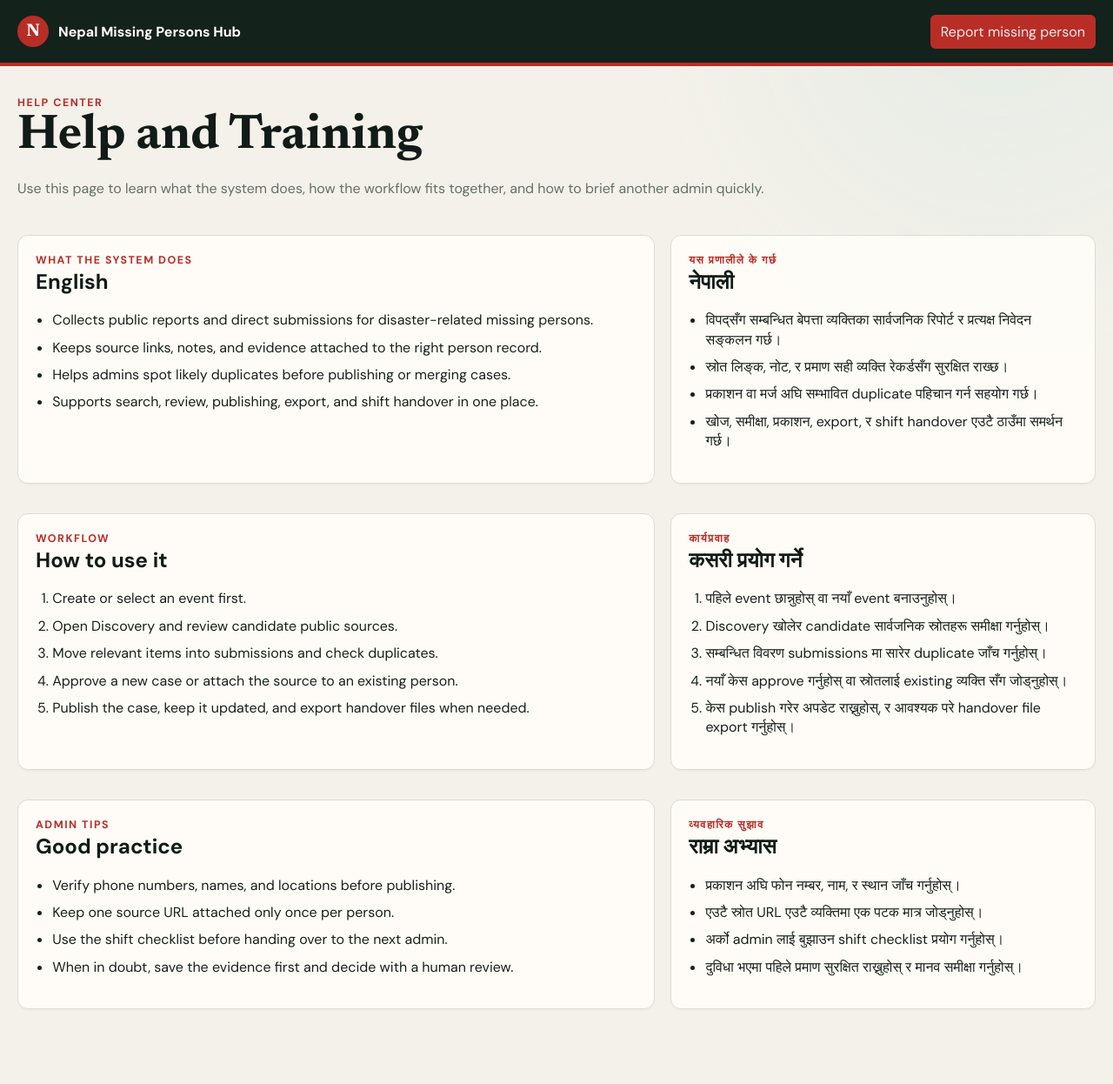
After one commit to missingpersonnepal-cmyk/Missing-Person-Nepal, a FastAPI app: template app/templates/admin_help.html in a window 1280 px wide. The commit adds this page. Shown: the whole page at 87% size. Run offline with FastAPI, Linux system fonts and the light colour scheme; the template is opened without the code that fills it, so the values that code supplies are empty; some libraries are stand-ins or nearby versions.

Commit message:
Add admin help hub and bilingual manual

```diff
--- a/app/templates/admin_dashboard.html
+++ b/app/templates/admin_dashboard.html
@@ -21,5 +21,6 @@
 <div class="grid dashboard-lower">
   <section class="card"><div class="eyebrow">Active operations</div><h2>Disaster events</h2>{% for d in disasters %}<div class="event-row"><span><strong>{{ d.name }}</strong><small>{{ d.start_date }} · {{ d.disaster_type }}</small></span><span class="badge">{{ 'Active' if d.active else 'Inactive' }}</span></div>{% else %}<p>No disaster event is configured.</p><a class="button" href="/admin/events">Create the first event</a>{% endfor %}</section>
   <section class="card"><div class="eyebrow">Shift checklist</div><h2>Before you finish</h2><ul class="checklist"><li>Review urgent and high-confidence sources first.</li><li>Attach repeat source posts to an existing published case.</li><li>Confirm public phone numbers and photos before publishing.</li><li>Move resolved cases to Found or Identified promptly.</li><li>Export an event handover file at the end of the shift.</li></ul><a href="/admin/export">Open secure exports</a></section>
+  <section class="card"><div class="eyebrow">Training</div><h2>How to use the system</h2><p class="muted">Open the admin help hub for a plain-language walkthrough in English and Nepali, plus a slide deck you can share during handover.</p><div class="inline"><a class="button" href="/admin/help">Open help hub</a><a class="button secondary" href="/admin/help/manual.pptx">Download PPTX</a></div></section>
 </div>
 {% endblock %}
--- /dev/null
+++ b/app/templates/admin_help.html
@@ -0,0 +1,83 @@
+{% extends "base.html" %}
+{% block content %}
+<div class="page-heading">
+  <div>
+    <div class="eyebrow">Help center</div>
+    <h1>Help and Training</h1>
+    <p class="muted">Use this page to learn what the system does, how the workflow fits together, and how to brief another admin quickly.</p>
+  </div>
+  {% if manual_deck_url %}
+  <a class="button" href="{{ manual_deck_url }}">Download PPTX</a>
+  {% endif %}
+</div>
+
+<div class="grid dashboard-lower">
+  <section class="card">
+    <div class="eyebrow">What the system does</div>
+    <h2>English</h2>
+    <ul class="checklist">
+      <li>Collects public reports and direct submissions for disaster-related missing persons.</li>
+      <li>Keeps source links, notes, and evidence attached to the right person record.</li>
+      <li>Helps admins spot likely duplicates before publishing or merging cases.</li>
+      <li>Supports search, review, publishing, export, and shift handover in one place.</li>
+    </ul>
+  </section>
+
+  <section class="card">
+    <div class="eyebrow">यस प्रणालीले के गर्छ</div>
+    <h2>नेपाली</h2>
+    <ul class="checklist">
+      <li>विपद्‌सँग सम्बन्धित बेपत्ता व्यक्तिका सार्वजनिक रिपोर्ट र प्रत्यक्ष निवेदन सङ्कलन गर्छ।</li>
+      <li>स्रोत लिङ्क, नोट, र प्रमाण सही व्यक्ति रेकर्डसँग सुरक्षित राख्छ।</li>
+      <li>प्रकाशन वा मर्ज अघि सम्भावित duplicate पहिचान गर्न सहयोग गर्छ।</li>
+      <li>खोज, समीक्षा, प्रकाशन, export, र shift handover एउटै ठाउँमा समर्थन गर्छ।</li>
+    </ul>
+  </section>
+
+  <section class="card">
+    <div class="eyebrow">Workflow</div>
+    <h2>How to use it</h2>
+    <ol class="checklist">
+      <li>Create or select an event first.</li>
+      <li>Open Discovery and review candidate public sources.</li>
+      <li>Move relevant items into submissions and check duplicates.</li>
+      <li>Approve a new case or attach the source to an existing person.</li>
+      <li>Publish the case, keep it updated, and export handover files when needed.</li>
+    </ol>
+  </section>
+
+  <section class="card">
+    <div class="eyebrow">कार्यप्रवाह</div>
+    <h2>कसरी प्रयोग गर्ने</h2>
+    <ol class="checklist">
+      <li>पहिले event छान्नुहोस् वा नयाँ event बनाउनुहोस्।</li>
+      <li>Discovery खोलेर candidate सार्वजनिक स्रोतहरू समीक्षा गर्नुहोस्।</li>
+      <li>सम्बन्धित विवरण submissions मा सारेर duplicate जाँच गर्नुहोस्।</li>
+      <li>नयाँ केस approve गर्नुहोस् वा स्रोतलाई existing व्यक्ति सँग जोड्नुहोस्।</li>
+      <li>केस publish गरेर अपडेट राख्नुहोस्, र आवश्यक परे handover file export गर्नुहोस्।</li>
+    </ol>
+  </section>
+
+  <section class="card">
+    <div class="eyebrow">Admin tips</div>
+    <h2>Good practice</h2>
+    <ul class="checklist">
+      <li>Verify phone numbers, names, and locations before publishing.</li>
+      <li>Keep one source URL attached only once per person.</li>
+      <li>Use the shift checklist before handing over to the next admin.</li>
+      <li>When in doubt, save the evidence first and decide with a human review.</li>
+    </ul>
+  </section>
+
+  <section class="card">
+    <div class="eyebrow">व्यवहारिक सुझाव</div>
+    <h2>राम्रा अभ्यास</h2>
+    <ul class="checklist">
+      <li>प्रकाशन अघि फोन नम्बर, नाम, र स्थान जाँच गर्नुहोस्।</li>
+      <li>एउटै स्रोत URL एउटै व्यक्तिमा एक पटक मात्र जोड्नुहोस्।</li>
+      <li>अर्को admin लाई बुझाउन shift checklist प्रयोग गर्नुहोस्।</li>
+      <li>दुविधा भएमा पहिले प्रमाण सुरक्षित राख्नुहोस् र मानव समीक्षा गर्नुहोस्।</li>
+    </ul>
+  </section>
+</div>
+{% endblock %}
--- a/app/templates/base.html
+++ b/app/templates/base.html
@@ -26,6 +26,7 @@
     <a href="/admin/submissions">Submissions</a>
     <a href="/admin/discovery">Discovery Bot</a>
     <a href="/admin/export">Export</a>
+    <a href="/admin/help">Help & Training</a>
     {% if admin_role == 'super_admin' %}<a href="/admin/users">Users</a>{% endif %}
     <form method="post" action="/admin/logout" style="display:inline"><button class="secondary" type="submit">Logout</button></form>
   </div>
```
Also changed, not shown: app/routes/admin.py (+28 -0 lines), 1 other file.
